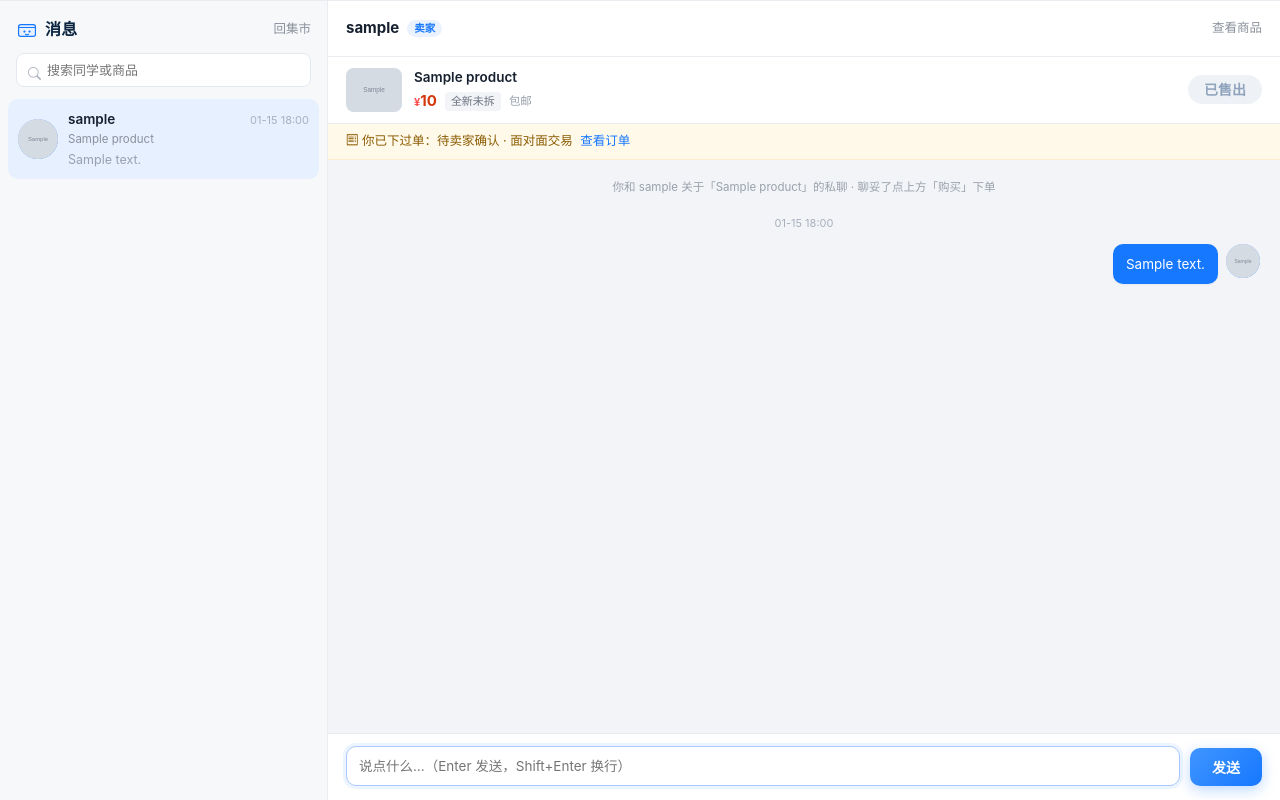
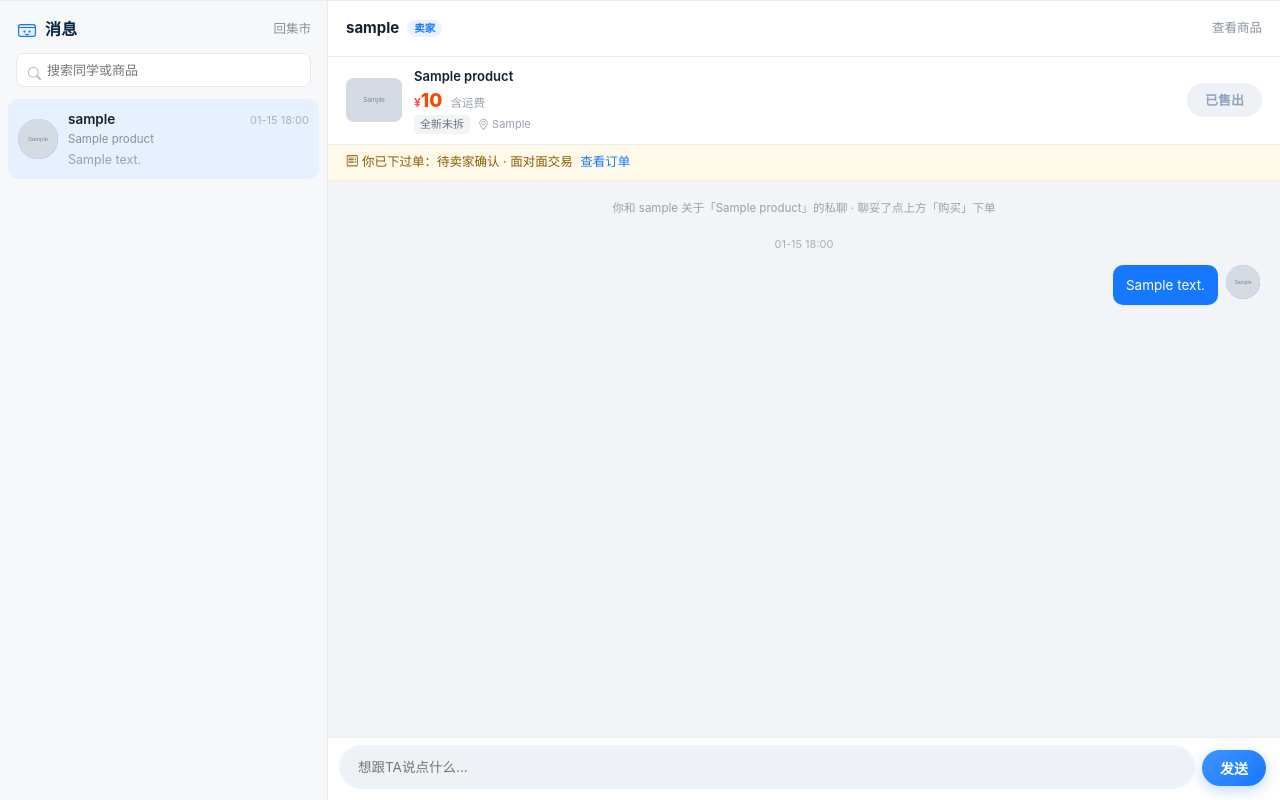
Before and after one commit to songxufeng-Seanfin/campus-secondhand-market, a Django app: page /chat/1/ in a window 1280 px wide. Run offline with Django 5.2, Linux system fonts and the light colour scheme; a user stored in the database is signed in; tables that the repository leaves empty hold one stand-in row (values such as "Sample post"); grey boxes marked "Sample" are stand-in pictures.

Commit message:
style: 私聊对话页按闲鱼样式精修——商品横幅橙色大价格+含运费+橙色胶囊立即购买按钮，输入条改圆角胶囊样式(想跟TA说点什么…)，手机端同步适配

```diff
--- a/templates/chat_center.html
+++ b/templates/chat_center.html
@@ -79,7 +79,7 @@
         <a href="{% url 'product_detail' product.pk %}" class="im-head-link">查看商品</a>
       </header>
 
-      <!-- 商品卡片：协商中的这件东西 -->
+      <!-- 商品横幅：价格 + 含运费 + 立即购买 -->
       <div class="im-product">
         <a href="{% url 'product_detail' product.pk %}" class="im-product-thumb">
           {% if product.image %}
@@ -90,19 +90,22 @@
         </a>
         <div class="im-product-main">
           <a href="{% url 'product_detail' product.pk %}" class="im-product-title">{{ product.title }}</a>
-          <div class="im-product-meta">
+          <div class="im-price-row">
             <span class="im-price"><span class="price-symbol">¥</span>{{ product.price|floatformat:"-2" }}</span>
+            <span class="im-ship">{% if product.is_free_shipping %}含运费{% else %}运费 ¥{{ product.shipping_fee_amount|floatformat:"-2" }} 另计{% endif %}</span>
+          </div>
+          <div class="im-sub-row">
             <span class="im-tag">{{ product.get_condition_display }}</span>
-            <span class="im-ship">{% if product.is_free_shipping %}包邮{% else %}不包邮 · 运费 ¥{{ product.shipping_fee_amount }}{% endif %}</span>
+            <span class="im-loc"><i class="bi bi-geo-alt"></i> {{ product.location|default:"校内" }}</span>
           </div>
         </div>
         <div class="im-product-action">
           {% if product.is_on_sale %}
-            <a href="{% url 'checkout' product.pk %}" class="btn btn-brand btn-sm px-3">购买</a>
+            <a href="{% url 'checkout' product.pk %}" class="im-buy-btn">立即购买</a>
           {% elif product.is_sold %}
-            <span class="btn btn-sm px-3 im-btn-off">已售出</span>
+            <span class="im-buy-btn is-off">已售出</span>
           {% else %}
-            <span class="btn btn-sm px-3 im-btn-off">已预订</span>
+            <span class="im-buy-btn is-off">已预订</span>
           {% endif %}
         </div>
       </div>
@@ -138,7 +141,7 @@
       <form class="im-input" id="chatForm" method="post" action="{% url 'chat_send' active.pk %}">
         {% csrf_token %}
         <textarea id="chatBody" name="body" rows="1" maxlength="300"
-                  placeholder="说点什么…（Enter 发送，Shift+Enter 换行）" autocomplete="off"></textarea>
+                  placeholder="想跟TA说点什么…" autocomplete="off"></textarea>
         <button class="btn btn-brand" type="submit">发送</button>
       </form>
     {% else %}
@@ -316,20 +319,36 @@
   .im-product-thumb img { width: 100%; height: 100%; object-fit: cover; }
   .im-product-main { flex: 1; min-width: 0; }
   .im-product-title {
-    display: block; font-size: 13.5px; font-weight: 600; color: #16202e; text-decoration: none;
+    display: block; font-size: 13px; font-weight: 600; color: #16202e; text-decoration: none;
     overflow: hidden; text-overflow: ellipsis; white-space: nowrap;
   }
   .im-product-title:hover { color: var(--brand); }
-  .im-product-meta { display: flex; align-items: center; gap: 8px; margin-top: 3px; }
-  .im-price { font-size: 15px; font-weight: 700; color: #d4380d; }
-  .im-price .price-symbol { font-size: 11px; }
+  .im-price-row { display: flex; align-items: baseline; gap: 8px; margin-top: 3px; }
+  .im-price { font-size: 19px; font-weight: 800; color: #ff4400; line-height: 1.2; }
+  .im-price .price-symbol { font-size: 12px; font-weight: 700; }
+  .im-ship { font-size: 11.5px; color: #9aa1ac; }
+  .im-sub-row { display: flex; align-items: center; gap: 8px; margin-top: 3px; }
   .im-tag {
     font-size: 11px; color: #6b7280; background: #f2f4f7;
     padding: 1px 6px; border-radius: 4px;
   }
-  .im-ship { font-size: 11.5px; color: #9aa1ac; }
+  .im-loc { font-size: 11px; color: #9aa1ac; }
+  .im-loc i { font-size: 11px; }
   .im-product-action { flex: none; }
-  .im-btn-off { background: #eef2f7; color: #8fa3bd; border: none; cursor: default; }
+  .im-buy-btn {
+    display: inline-flex; align-items: center; justify-content: center;
+    height: 34px; padding: 0 18px;
+    background: #ff4400; color: #fff;
+    border-radius: 999px;
+    font-size: 13px; font-weight: 700;
+    text-decoration: none;
+    box-shadow: 0 2px 8px rgba(255,68,0,.25);
+    transition: transform .15s ease, box-shadow .15s ease;
+  }
+  .im-buy-btn:hover { color: #fff; transform: translateY(-1px); box-shadow: 0 4px 12px rgba(255,68,0,.32); }
+  .im-buy-btn.is-off {
+    background: #eef2f7; color: #8fa3bd; box-shadow: none; cursor: default; transform: none;
+  }
 
   .im-order-tip {
     flex: none;
@@ -368,7 +387,7 @@
   .im-input {
     flex: none;
     display: flex; align-items: flex-end; gap: 10px;
-    padding: 12px 18px 14px;
+    padding: 10px 14px 14px;
     background: #fff;
     border-top: 1px solid #e9ecf1;
   }
@@ -376,17 +395,18 @@
     flex: 1;
     resize: none;
     max-height: 96px;
-    border: 1px solid #e4e8ef;
-    border-radius: 10px;
-    padding: 9px 12px;
+    border: none;
+    background: #f2f3f5;
+    border-radius: 999px;
+    padding: 9px 16px;
     font-size: 13.5px;
     line-height: 1.5;
     color: var(--text);
     outline: none;
-    transition: border-color .2s ease, box-shadow .2s ease;
+    transition: background-color .2s ease, box-shadow .2s ease;
   }
-  .im-input textarea:focus { border-color: #a9c9ff; box-shadow: 0 0 0 3px rgba(22,119,255,.08); }
-  .im-input .btn { height: 38px; padding: 0 22px; border-radius: 10px; font-weight: 600; flex: none; }
+  .im-input textarea:focus { background: #eef1f5; box-shadow: 0 0 0 3px rgba(22,119,255,.08); }
+  .im-input .btn { height: 36px; padding: 0 18px; border-radius: 999px; font-weight: 600; flex: none; }
 
   .im-empty {
     margin: auto; text-align: center; padding: 40px 24px; color: #8a919c;
@@ -412,9 +432,10 @@
     .im-product { padding: 8px 12px; }
     .im-scroll { padding: 14px 12px 6px; }
     .im-bubble { max-width: 76%; }
-    .im-input { padding: 10px 12px 12px; gap: 8px; }
-    .im-input .btn { padding: 0 16px; }
-    .im-ship { display: none; }
+    .im-input { padding: 8px 10px 12px; gap: 8px; }
+    .im-input .btn { padding: 0 14px; }
+    .im-price { font-size: 17px; }
+    .im-buy-btn { height: 32px; padding: 0 14px; font-size: 12.5px; }
     .im-intro { font-size: 11px; }
   }
 </style>
```
